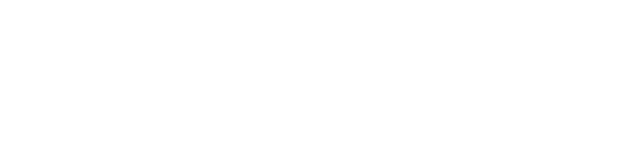
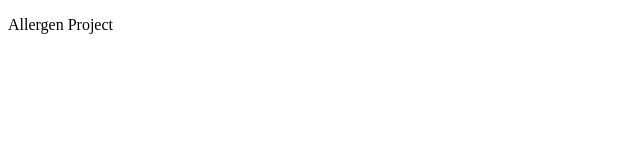
Before and after one commit to BWilb/Allergen_Project, a plain HTML site: page src/Main.html in a window 1280 px wide. Shown: the whole page, without its empty margins (0-640 px from the left). Drawn offline with Linux system fonts and the light colour scheme.

Commit message:
Test Push
test Push

```diff
--- a/src/Main.html
+++ b/src/Main.html
@@ -5,6 +5,6 @@
     <title>Hello World</title>
 </head>
 <body>
-
+<p>Allergen Project</p>
 </body>
 </html>
```
